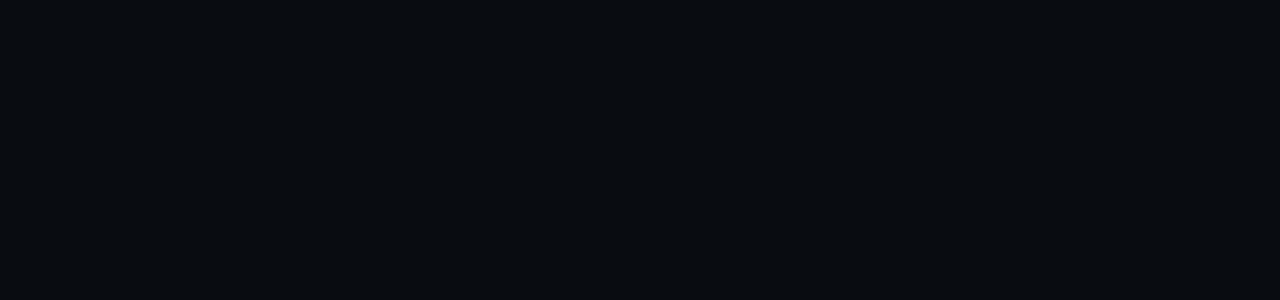
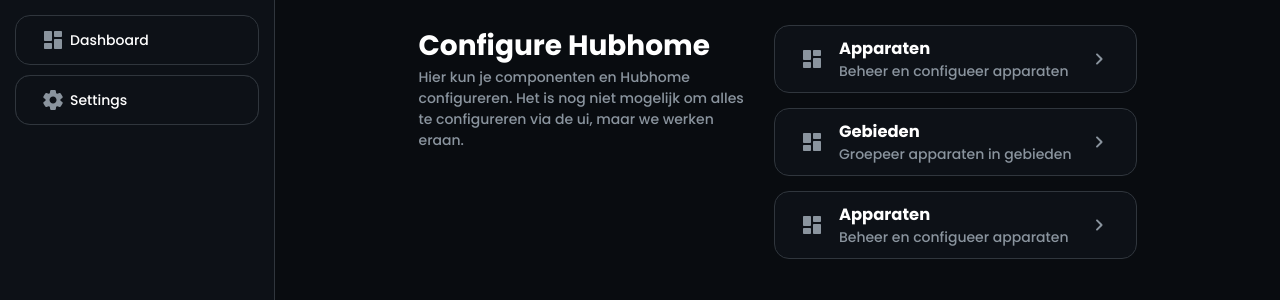
Before and after one commit to hub-home/web, a Vue app: page /settings in a window 1280 px wide. Before the commit this address had no page. Shown: the top 300 px of the page. Built offline with nearby package versions, Linux system fonts and the light colour scheme.

Commit message:
feat(settings): add settings view

```diff
--- a/src/router/index.ts
+++ b/src/router/index.ts
@@ -12,6 +12,15 @@
       icon: "dashboard",
     },
   },
+  {
+    path: "/settings",
+    name: "Settings",
+    component: Settings,
+    meta: {
+      hidden: false,
+      icon: "settings",
+    },
+  },
 ];
 
 const router = createRouter({
--- /dev/null
+++ b/src/views/Settings.vue
@@ -0,0 +1,71 @@
+<template>
+  <div class="layout">
+    <SideBar />
+    <main class="content">
+      <ColumnLayout>
+        <Column>
+          <h1>Configure Hubhome</h1>
+          <p class="desc">
+            Hier kun je componenten en Hubhome configureren. Het is nog niet
+            mogelijk om alles te configureren via de ui, maar we werken eraan.
+          </p>
+        </Column>
+        <Column>
+          <ListLayout>
+            <Item
+              icon="dashboard"
+              title="Apparaten"
+              description="Beheer en configueer apparaten"
+            />
+            <Item
+              icon="dashboard"
+              title="Gebieden"
+              description="Groepeer apparaten in gebieden"
+            />
+            <Item
+              icon="dashboard"
+              title="Apparaten"
+              description="Beheer en configueer apparaten"
+            />
+          </ListLayout>
+        </Column>
+      </ColumnLayout>
+    </main>
+  </div>
+</template>
+
+<style lang="scss" scoped>
+.layout {
+  display: flex;
+
+  .content {
+    width: 60%;
+    margin: 0 auto;
+    padding: var(--gap-large);
+
+    .desc {
+      color: var(--text-secundair);
+    }
+  }
+}
+</style>
+
+<script lang="ts">
+import { defineComponent } from "vue";
+import SideBar from "@/components/layout/SideBar.vue";
+import ColumnLayout from "@/components/layout/ColumnLayout.vue";
+import Column from "@/components/layout/Column.vue";
+import Item from "@/components/layout/Item.vue";
+import ListLayout from "@/components/layout/ListLayout.vue";
+
+export default defineComponent({
+  name: "Settings",
+  components: {
+    SideBar,
+    ColumnLayout,
+    Column,
+    Item,
+    ListLayout,
+  },
+});
+</script>
```
